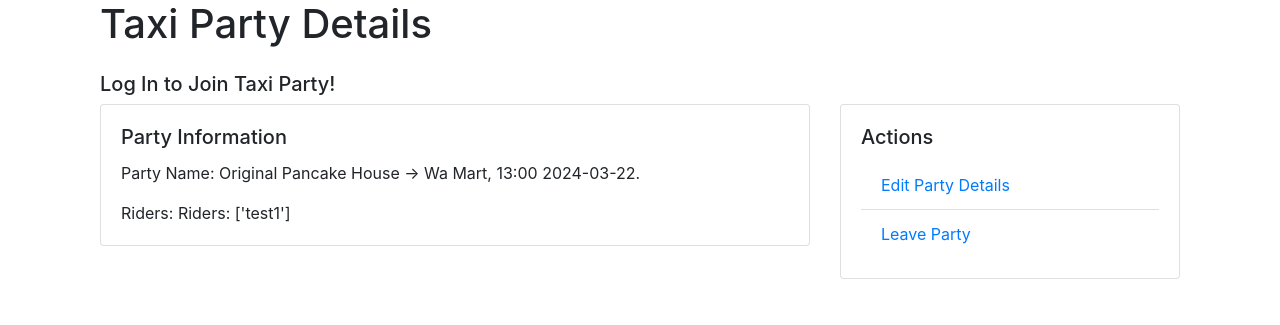
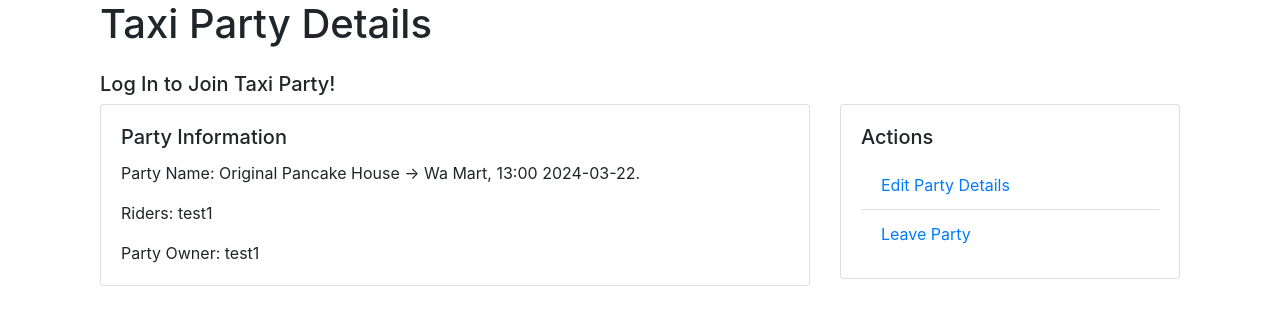
Before and after one commit to USAGH-SSG/TaxiParty, a Django app: page /taxiparty/31/ in a window 1280 px wide. Shown: the part 160-485 px from the top of the page. Run offline with Django 5.2, Linux system fonts and the light colour scheme; data comes from the database, SQL or seed files in the repository; both versions use the stored data as it was after the commit; some libraries are stand-ins or nearby versions.

Commit message:
Add taxi party owner feature

```diff
--- a/taxiparty/models.py
+++ b/taxiparty/models.py
@@ -25,7 +25,8 @@
     time = models.TimeField(blank=False, default=datetime.time(8, 00))
     origin = models.ForeignKey(Location, on_delete=models.CASCADE, related_name='origin')
     destination = models.ForeignKey(Location, on_delete=models.CASCADE, related_name='destination')
-    rider = models.ManyToManyField(User)
+    rider = models.ManyToManyField(User, related_name='rider')
+    owner = models.ForeignKey(User, null=True, blank=True, on_delete=models.CASCADE, related_name='owner')
 
     def clean(self):
         if self.origin == self.destination:
@@ -35,10 +36,10 @@
         return reverse("taxiparty:taxipartydynamic", kwargs={"id": self.id})
 
     def riderInStr(self):
-        riderLst = []
+        riders = ""
         for rider in self.rider.all():
-            riderLst.append(rider.username)
-        return "Riders: " + str(riderLst)
+            riders += str(rider) + ", "
+        return riders[:-2]
 
     def __str__(self) -> str:
         return f"{self.origin} -> {self.destination}, {self.time.__str__()[:5]} {self.date.__str__()}."
--- a/taxiparty/templates/partydetail.html
+++ b/taxiparty/templates/partydetail.html
@@ -22,6 +22,7 @@
                     <h5 class="card-title">Party Information</h5>
                     <p class="card-text">Party Name: {{ party }}</p>
                     <p class="card-text">Riders: {{ party.riderInStr }}</p>
+                    <p class="card-text">Party Owner: {{ party.owner }}</p>
                     <!-- Add more party details as needed -->
                 </div>
             </div>
--- a/taxiparty/views.py
+++ b/taxiparty/views.py
@@ -65,6 +65,9 @@
     if request.user.is_anonymous:
         return redirect(reverse('user:login'))
     obj = get_object_or_404(TaxiParty, id=id)
+    if request.user != obj.owner:
+        messages.info(request, 'You are not the owner of the Taxi Party!')
+        return redirect(reverse('taxiparty:taxipartydynamic', kwargs={'id': id}))
     if request.method == 'POST':
         form = TaxiPartyForm(request.POST, instance=obj)
         if form.is_valid():
@@ -83,6 +86,9 @@
     joiner = request.user
     obj = get_object_or_404(TaxiParty, id=id)
     obj.rider.add(joiner)
+    if obj.owner == None:
+        obj.owner = joiner
+    obj.save()
     return redirect(reverse('taxiparty:taxipartydynamic', kwargs={'id': id}))
 
 def party_leave_view(request, id):
@@ -90,11 +96,16 @@
         return redirect(reverse('user:login'))
     obj = get_object_or_404(TaxiParty, id=id)
     riders = obj.rider.all()
-    print(riders)
     if request.user not in riders:
         messages.info(request, 'You are not part of the Taxi Party!')
         return redirect(reverse('taxiparty:taxipartydynamic', kwargs={'id': id}))
     else:
         leavingUser = request.user
         obj.rider.remove(leavingUser)
+        riders = obj.rider.all()
+        if obj.owner == leavingUser and len(obj.rider.all()) == 0:
+            obj.owner = None
+        elif obj.owner == leavingUser:
+            obj.owner = riders[0]
+        obj.save()
         return redirect(reverse('taxiparty:home'))
```
Also changed, not shown: db.sqlite3, taxiparty/migrations/0016_taxiparty_owner_alter_taxiparty_rider.py (added), taxiparty/migrations/0017_alter_taxiparty_owner.py (added), taxiparty/migrations/0018_alter_taxiparty_owner.py (added).
